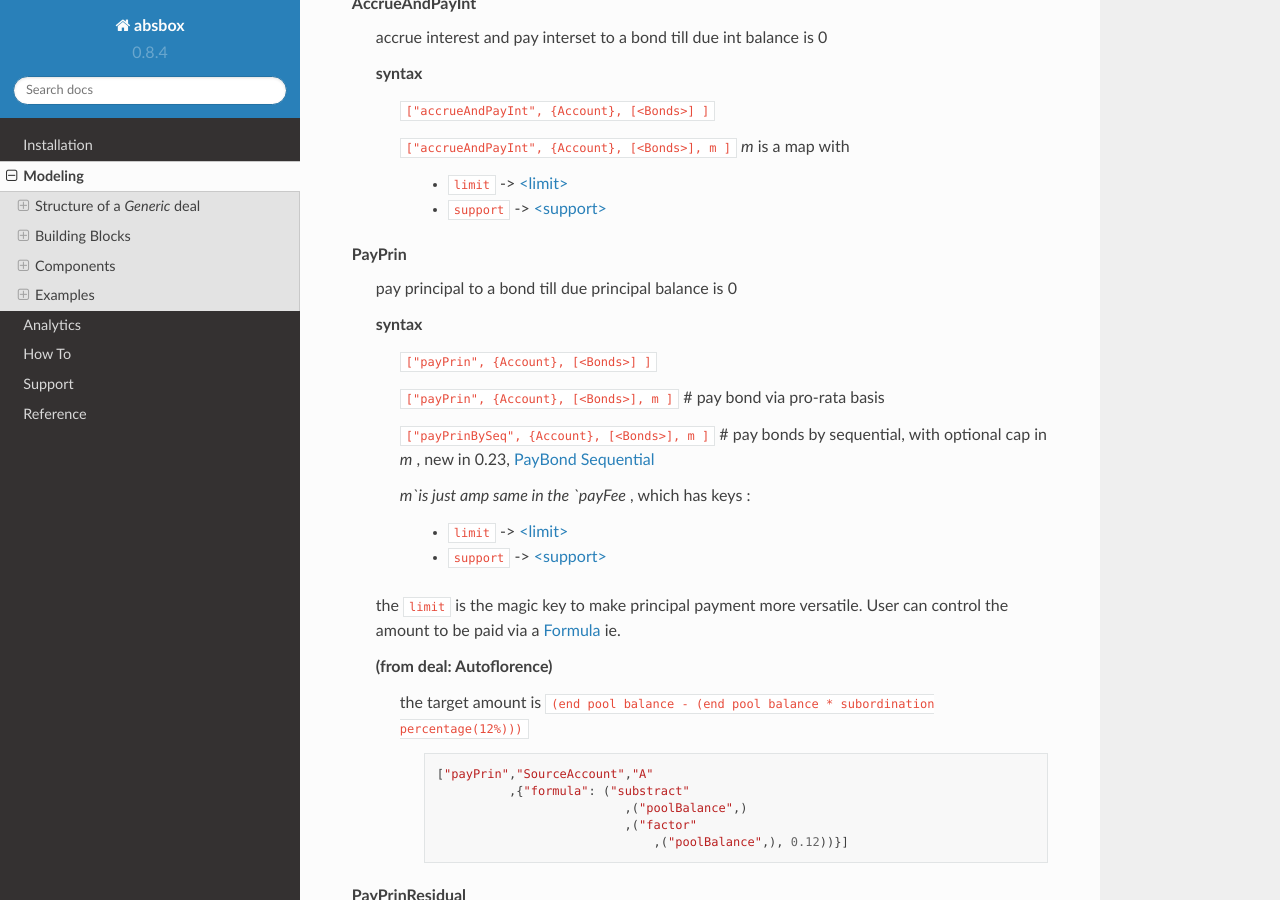
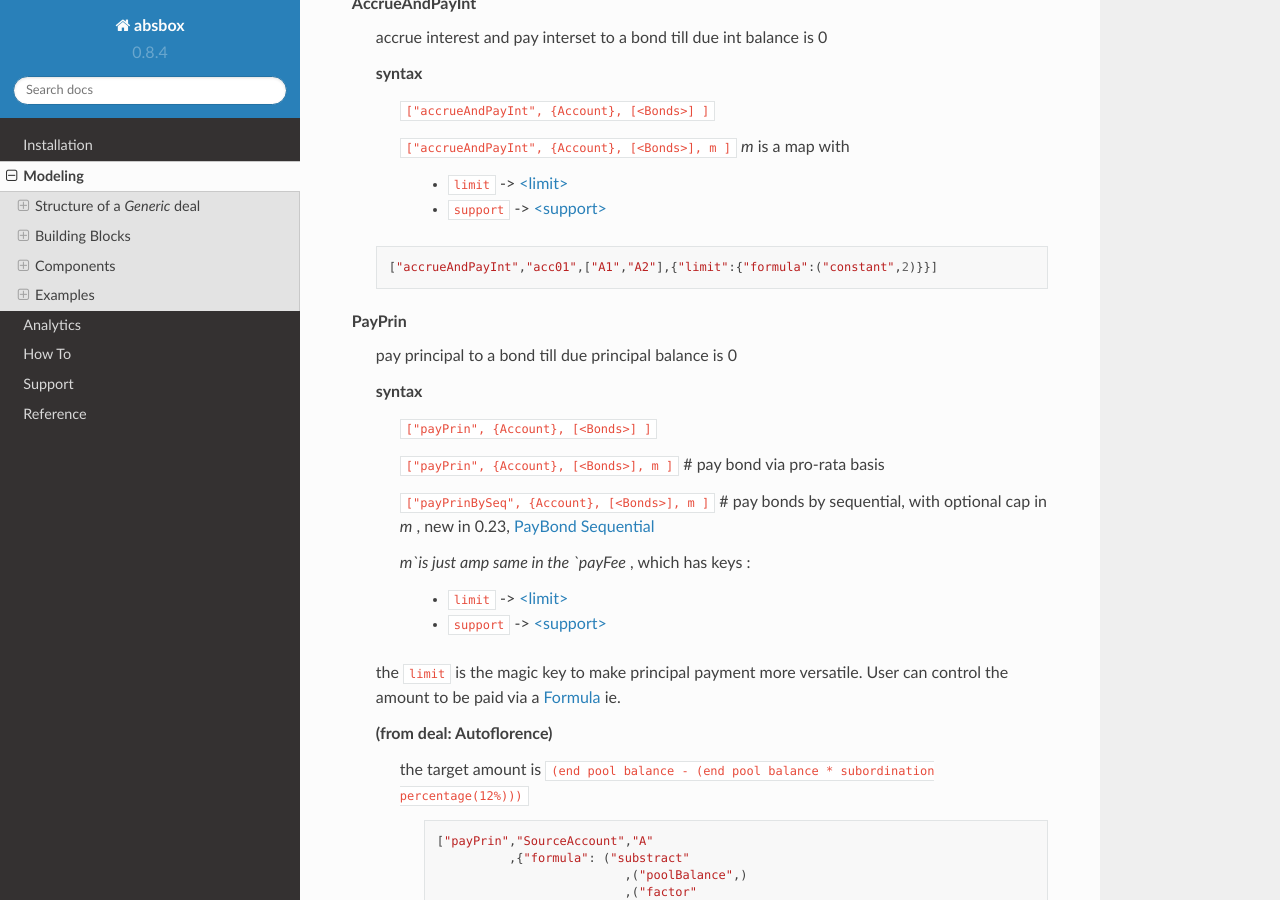
Before and after one commit to yellowbean/absbox-doc, a Sphinx documentation site: the page built from docs/source/modeling.rst, in a window 1280 px wide and 900 px high, scrolled down 32471 px. Built offline with Sphinx 7.4.7 and the Read the Docs theme 2.0.0, drawn with Linux system fonts in a browser that asks for light colours; some of the changed text lies outside the part shown.

Commit message:
add example

```diff
--- a/docs/source/modeling.rst
+++ b/docs/source/modeling.rst
@@ -1605,6 +1605,7 @@ PayInt
       * ``limit`` -> :ref:`<limit>`
       * ``support`` -> :ref:`<support>`
 
+
 AccrueAndPayInt
   accrue interest and pay interset to a bond till due int balance is 0
 
@@ -1616,6 +1617,10 @@ AccrueAndPayInt
 
       * ``limit`` -> :ref:`<limit>`
       * ``support`` -> :ref:`<support>`
+
+  .. code-block:: python
+
+    ["accrueAndPayInt","acc01",["A1","A2"],{"limit":{"formula":("constant",2)}}]
 
 PayPrin
   pay principal to a bond till due principal balance is 0
```
